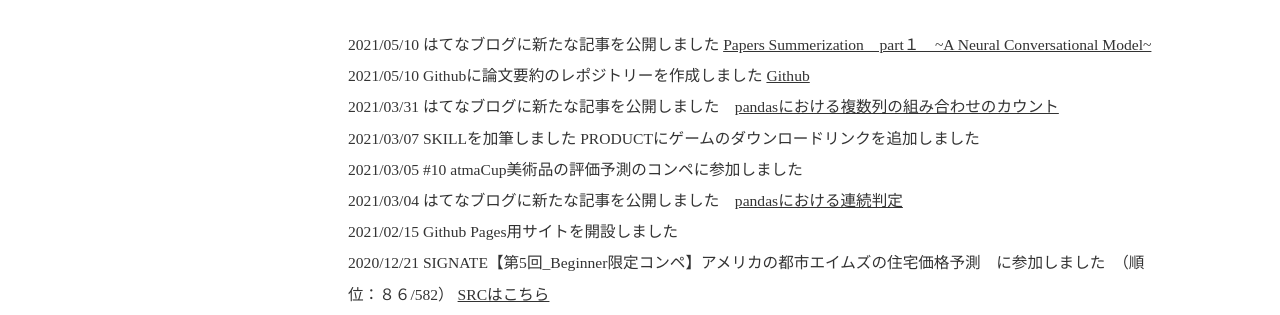
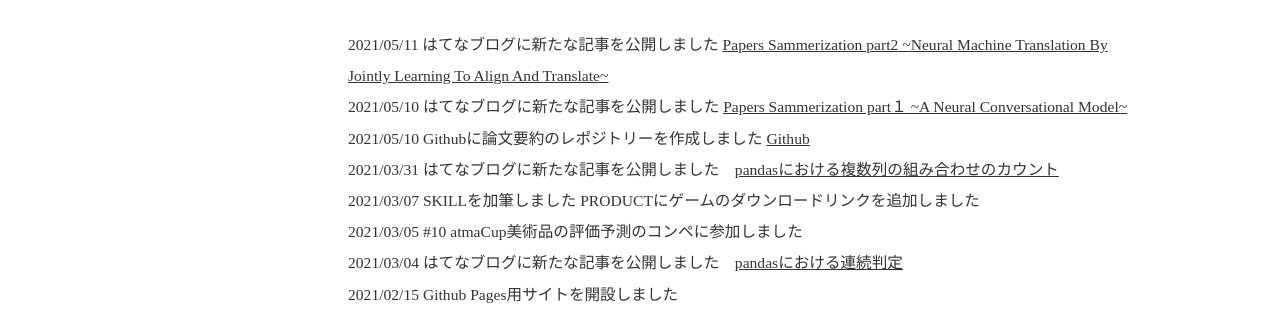
Before and after one commit to RandyGen/RandyGen.github.io, a plain HTML site: page index.html in a window 1280 px wide. Shown: the part 845-1160 px from the top of the page. Drawn offline with Linux system fonts and the light colour scheme.

Commit message:
Update index.html

```diff
--- a/index.html
+++ b/index.html
@@ -62,7 +62,8 @@
       <h2>News</h2>
       <section>
         <ul class="article_list">
-          <li> 2021/05/10 はてなブログに新たな記事を公開しました <a href="https://randygen.hatenablog.com/entry/2021/05/10/112456">Papers Summerization　part１　~A Neural Conversational Model~</a> </li>
+          <li> 2021/05/11 はてなブログに新たな記事を公開しました <a href="https://randygen.hatenablog.com/entry/2021/05/11/072824">Papers Sammerization part2 ~Neural Machine Translation By Jointly Learning To Align And Translate~</a> </li>
+          <li> 2021/05/10 はてなブログに新たな記事を公開しました <a href="https://randygen.hatenablog.com/entry/2021/05/10/112456">Papers Sammerization part１ ~A Neural Conversational Model~</a> </li>
           <li> 2021/05/10 Githubに論文要約のレポジトリーを作成しました <a href="https://github.com/RandyGen/READ-PAPERS/issues">Github</a> </li>
           <li> 2021/03/31 はてなブログに新たな記事を公開しました　<a href="https://randygen.hatenablog.com/entry/2021/03/31/133736">pandasにおける複数列の組み合わせのカウント</a>　</li>
           <li> 2021/03/07 SKILLを加筆しました PRODUCTにゲームのダウンロードリンクを追加しました </li>
```
